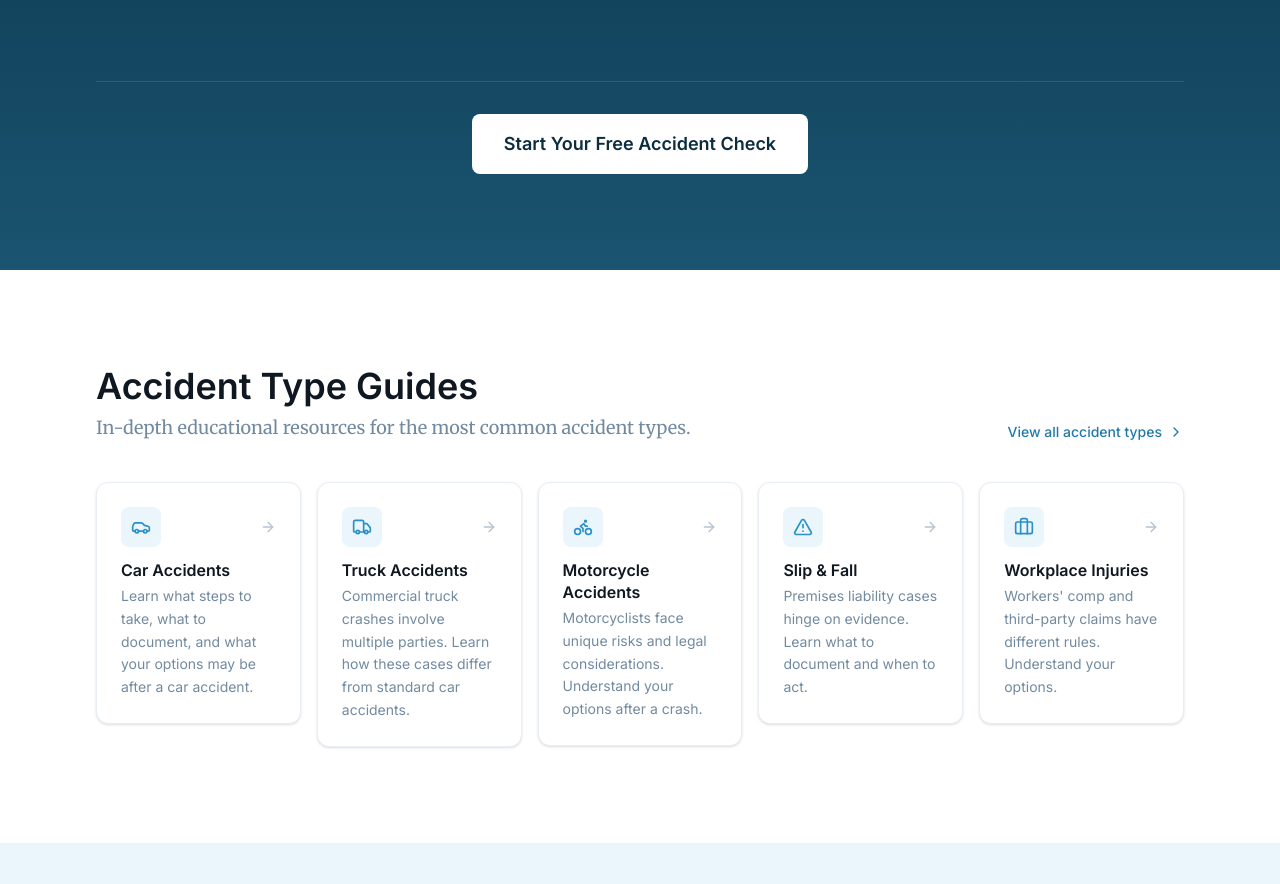
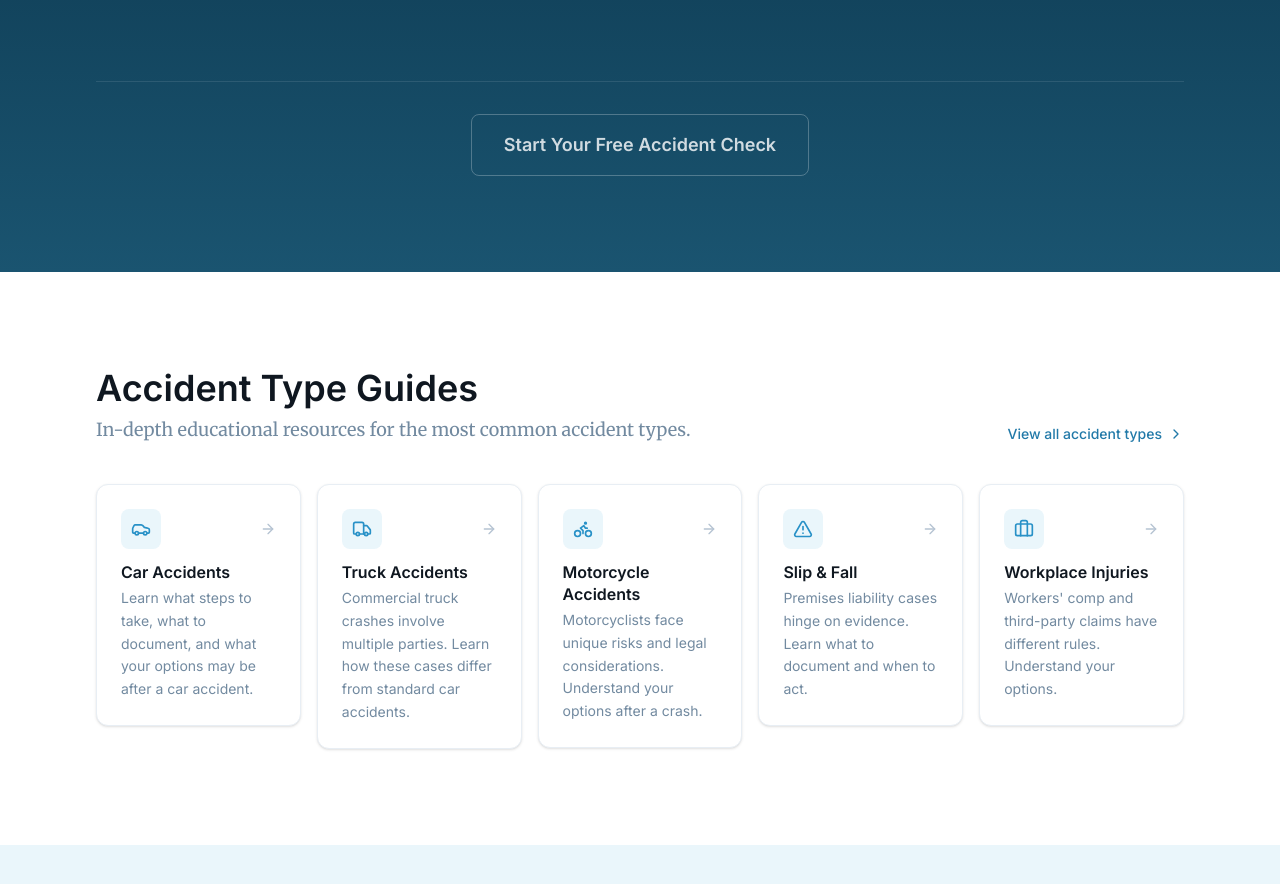
Before and after one commit to the-comet-companies/accident-path, a Next.js app: page / in a window 1280 px wide. Shown: the part 1700-2584 px from the top of the page. Built offline with nearby package versions, Linux system fonts and the light colour scheme.

Commit message:
fix: How It Works CTA — ghost button style matching hero secondary

```diff
--- a/app/page.tsx
+++ b/app/page.tsx
@@ -331,7 +331,7 @@ export default function Home() {
           <div className="mt-12 text-center pt-8 border-t border-white/10">
             <Link
               href="/find-help"
-              className="inline-flex items-center justify-center gap-2 rounded-lg font-sans font-semibold px-8 py-4 text-lg min-h-[52px] bg-white text-primary-900 hover:bg-primary-50 transition-colors duration-150"
+              className="inline-flex items-center justify-center gap-2 rounded-lg font-sans font-semibold px-8 py-4 text-lg min-h-[52px] border border-white/25 text-white/80 bg-transparent hover:bg-white/10 hover:border-white/40 transition-colors duration-150"
             >
               Start Your Free Accident Check
             </Link>
```
